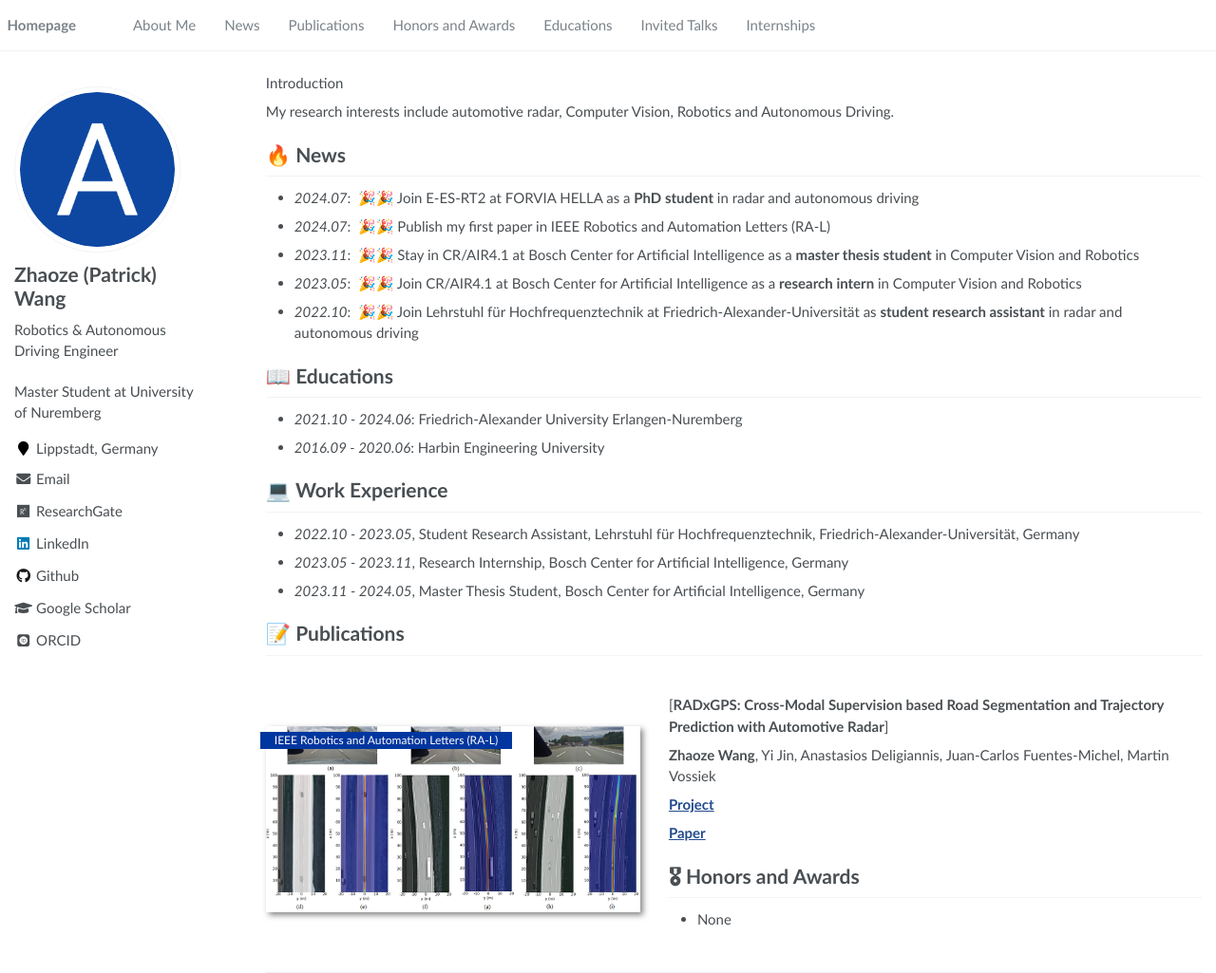
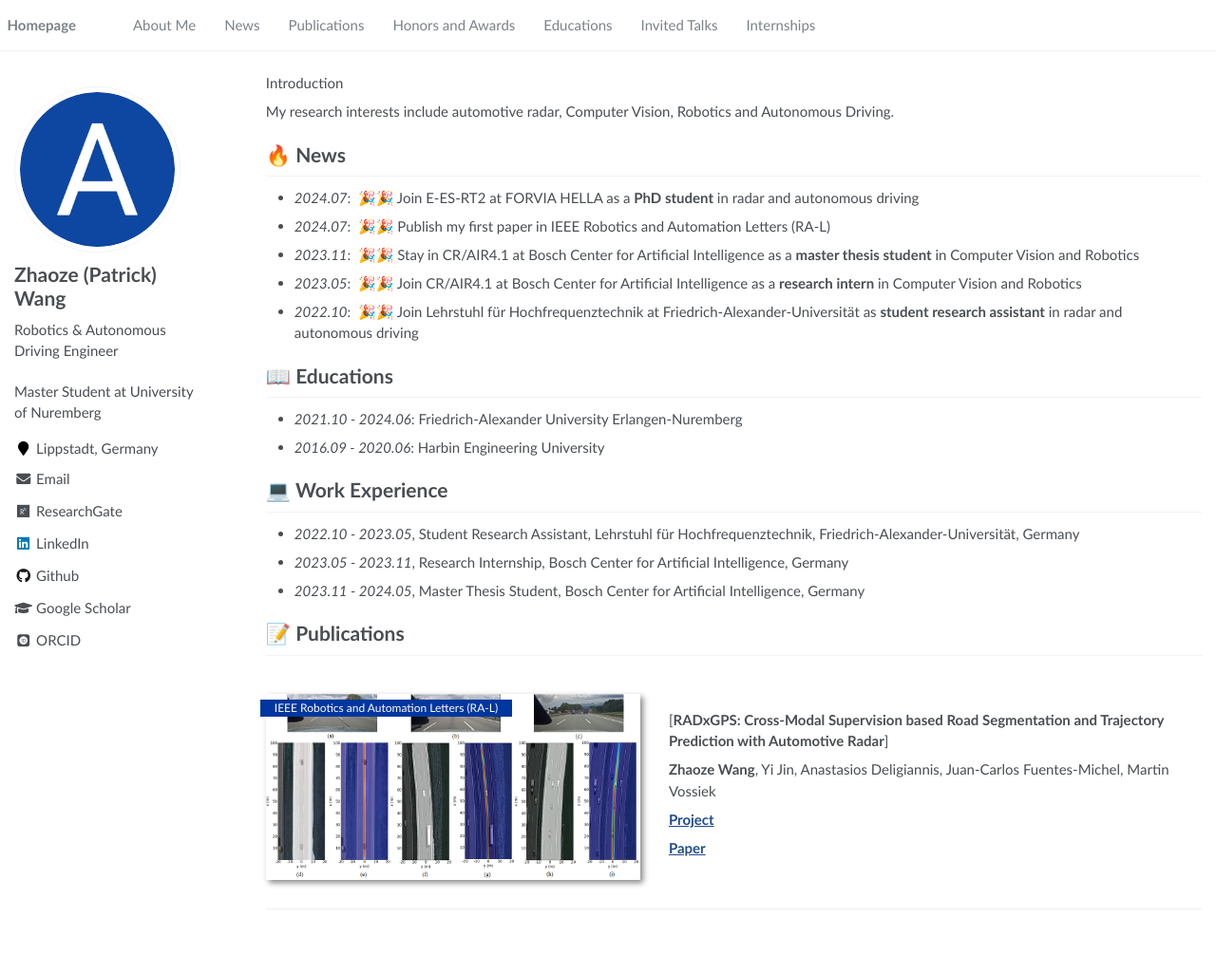
Before and after one commit to Wangzhaoze/Wangzhaoze.github.io, a Jekyll site: the page built from _pages/about.md, in a window 1280 px wide and 1025 px high. Shown: the whole window at 95% size. Built offline with Jekyll 4.4.1, drawn with Linux system fonts in a browser that asks for light colours; some web fonts are replaced.

Commit message:
Update about.md

```diff
--- a/_pages/about.md
+++ b/_pages/about.md
@@ -56,10 +56,3 @@
 
 
 [**Paper**](https://ieeexplore.ieee.org/abstract/document/10628992)
-
-
-
-
-
-# 🎖 Honors and Awards
-- None
```
